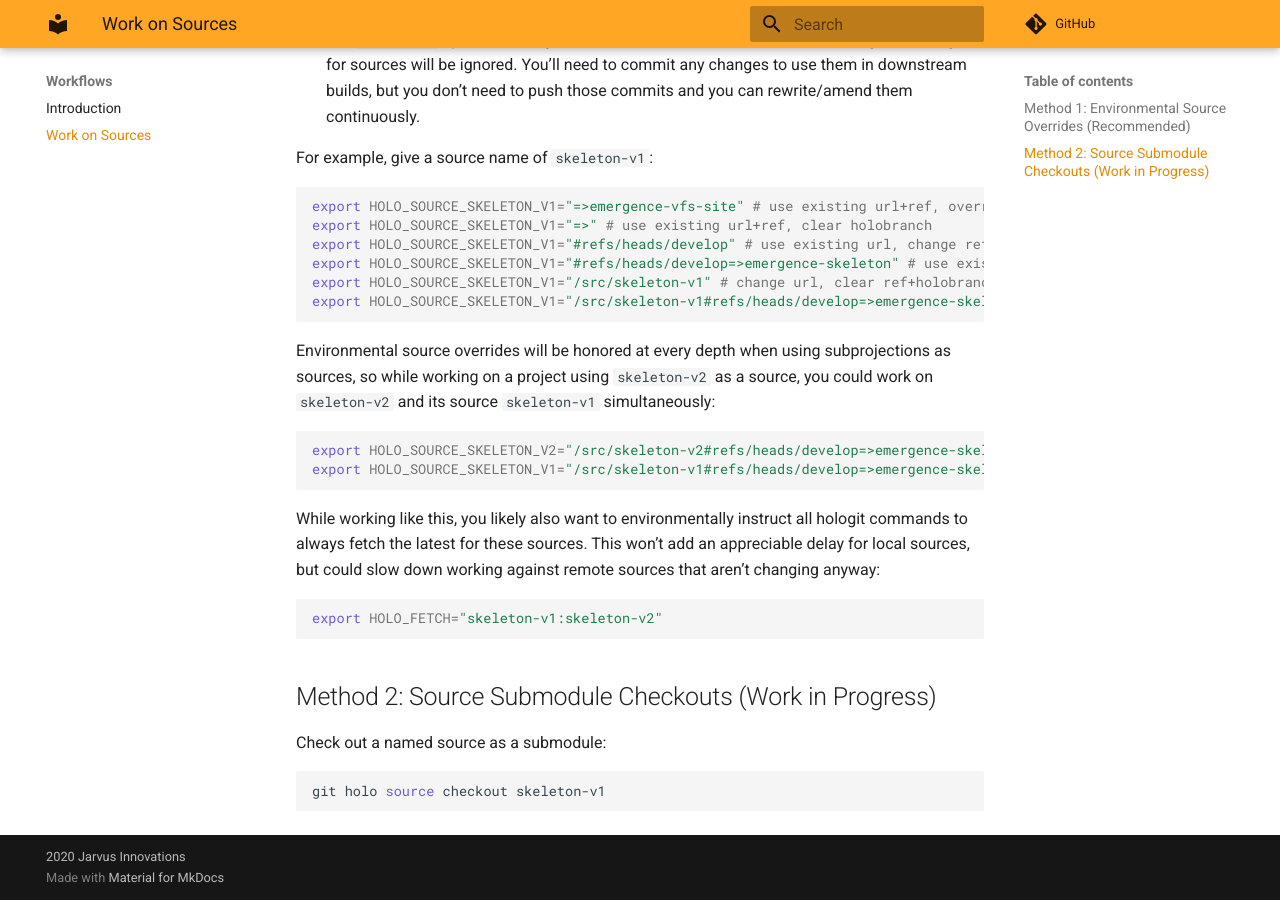
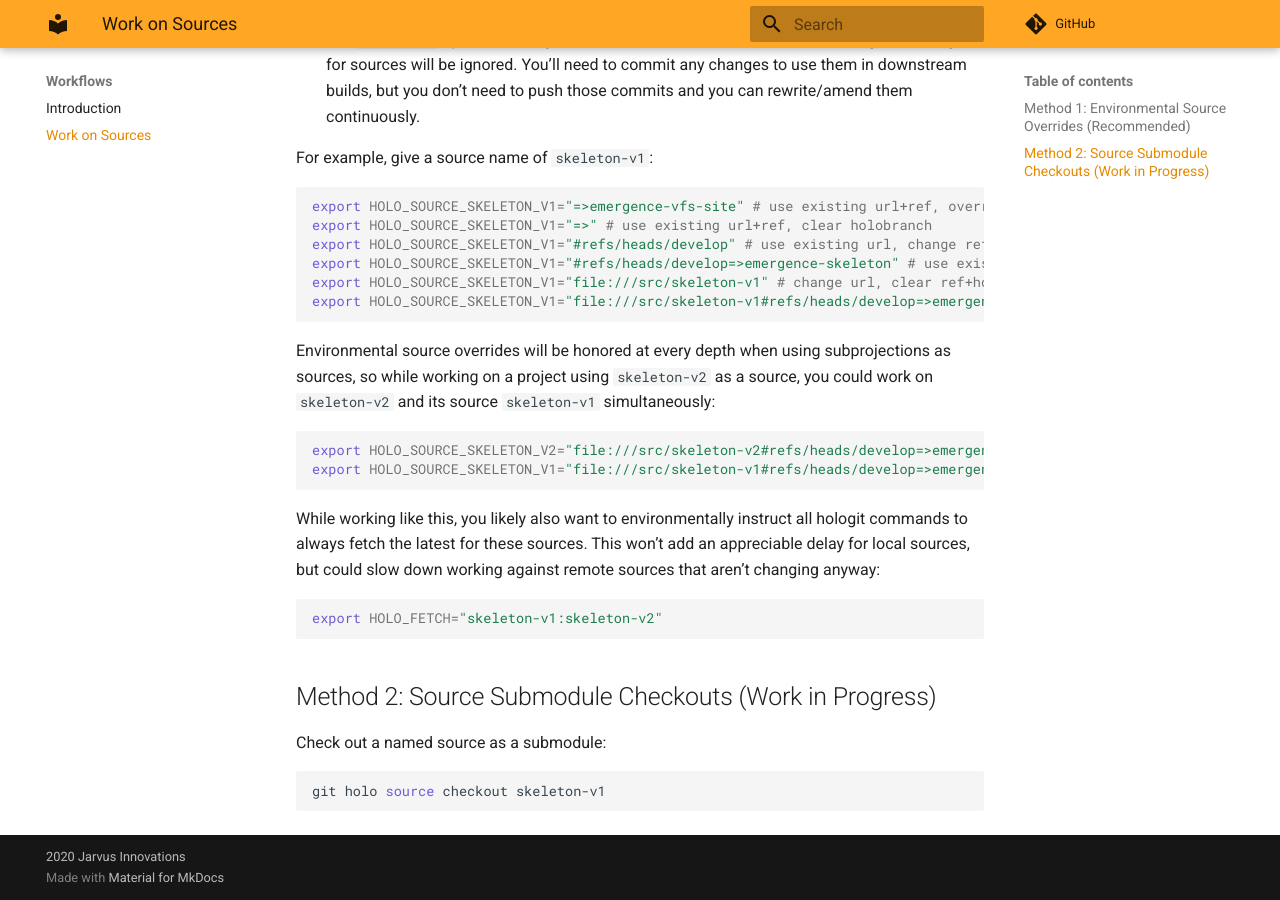
Before and after one commit to JarvusInnovations/hologit, an MkDocs documentation site: the page built from docs/workflows/work-on-sources.md, in a window 1280 px wide and 900 px high, scrolled down 727 px. Built offline with MkDocs 1.6.1 and Material for MkDocs 9.7.7, drawn with Linux system fonts in a browser that asks for light colours; nearby versions of some CDN libraries; comment, search, counter and statistics services are not loaded.

Commit message:
fix(docs): update syntax for local repositories
Necessary per parse-url update in #248

````diff
--- a/docs/workflows/work-on-sources.md
+++ b/docs/workflows/work-on-sources.md
@@ -26,15 +26,15 @@
 export HOLO_SOURCE_SKELETON_V1="=>" # use existing url+ref, clear holobranch
 export HOLO_SOURCE_SKELETON_V1="#refs/heads/develop" # use existing url, change ref, clear holobranch
 export HOLO_SOURCE_SKELETON_V1="#refs/heads/develop=>emergence-skeleton" # use existing url, change ref, keep holobranch
-export HOLO_SOURCE_SKELETON_V1="/src/skeleton-v1" # change url, clear ref+holobranch
-export HOLO_SOURCE_SKELETON_V1="/src/skeleton-v1#refs/heads/develop=>emergence-skeleton" # change url+ref, keep holobranch
+export HOLO_SOURCE_SKELETON_V1="file:///src/skeleton-v1" # change url, clear ref+holobranch
+export HOLO_SOURCE_SKELETON_V1="file:///src/skeleton-v1#refs/heads/develop=>emergence-skeleton" # change url+ref, keep holobranch
 ```
 
 Environmental source overrides will be honored at every depth when using subprojections as sources, so while working on a project using `skeleton-v2` as a source, you could work on `skeleton-v2` and its source `skeleton-v1` simultaneously:
 
 ```bash
-export HOLO_SOURCE_SKELETON_V2="/src/skeleton-v2#refs/heads/develop=>emergence-skeleton"
-export HOLO_SOURCE_SKELETON_V1="/src/skeleton-v1#refs/heads/develop=>emergence-skeleton"
+export HOLO_SOURCE_SKELETON_V2="file:///src/skeleton-v2#refs/heads/develop=>emergence-skeleton"
+export HOLO_SOURCE_SKELETON_V1="file:///src/skeleton-v1#refs/heads/develop=>emergence-skeleton"
 ```
 
 While working like this, you likely also want to environmentally instruct all hologit commands to always fetch the latest for these sources. This won't add an appreciable delay for local sources, but could slow down working against remote sources that aren't changing anyway:
````
Also changed, not shown: docs/grand-tour/holosources.md (+3 -3 lines).
